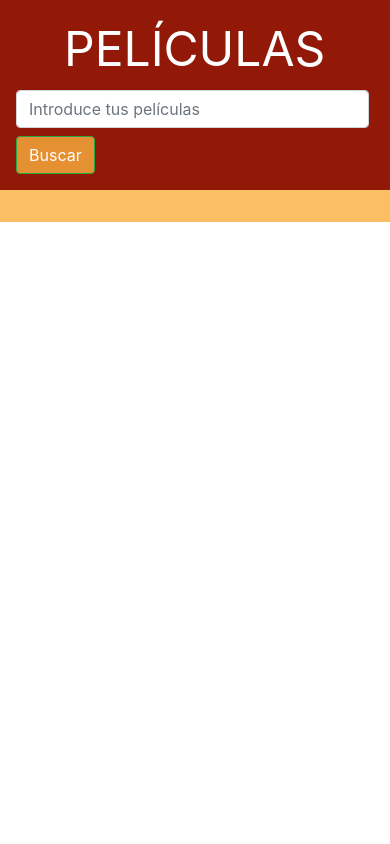
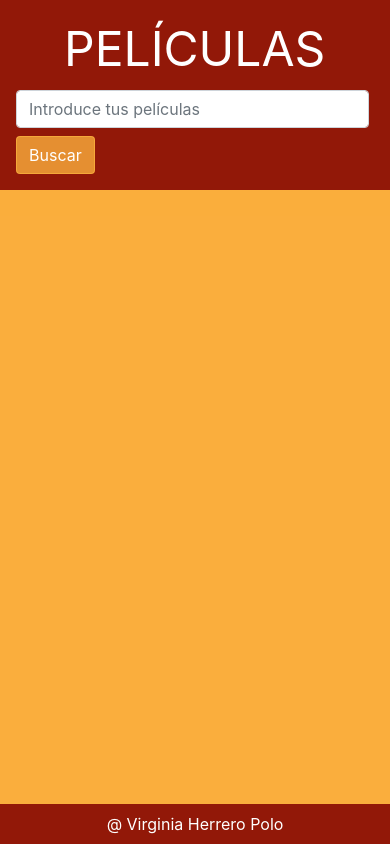
Before and after one commit to viki-geekshub/peliculas, a plain HTML site: page index.html in a window 390 px wide. Drawn offline with nearby package versions, Linux system fonts and the light colour scheme; no server answers.

Commit message:
Añadir responsive y últimos retoques

```diff
--- a/index.html
+++ b/index.html
@@ -25,6 +25,9 @@
     <main class="peliculas">
 
     </main>
+
+    <footer class="footer">@ Virginia Herrero Polo</footer>
+
 <script src="https://code.jquery.com/jquery-3.4.1.slim.min.js" integrity="sha384-J6qa4849blE2+poT4WnyKhv5vZF5SrPo0iEjwBvKU7imGFAV0wwj1yYfoRSJoZ+n" crossorigin="anonymous"></script>
 <script src="https://cdn.jsdelivr.net/npm/popper.js@1.16.0/dist/umd/popper.min.js" integrity="sha384-Q6E9RHvbIyZFJoft+2mJbHaEWldlvI9IOYy5n3zV9zzTtmI3UksdQRVvoxMfooAo" crossorigin="anonymous"></script>
 <script src="https://stackpath.bootstrapcdn.com/bootstrap/4.4.1/js/bootstrap.min.js" integrity="sha384-wfSDF2E50Y2D1uUdj0O3uMBJnjuUD4Ih7YwaYd1iqfktj0Uod8GCExl3Og8ifwB6" crossorigin="anonymous"></script>
--- a/index.js
+++ b/index.js
@@ -1,15 +1,15 @@
-const peliculasContainer=document.querySelector('main.peliculas');
+const peliculasContainer = document.querySelector('main.peliculas');
 
 fetch('https://api.themoviedb.org/3/movie/popular?api_key=cea68b520beecac6718820e4ac576c3a&language=es-ES&page=1')
-        .then(res=>res.json())
-        .then(res=>{
-            const peliculas =res.results;
-            peliculasContainer.innerHTML='';
-            const baseImgUrl= 'https://image.tmdb.org/t/p/w185';
-            peliculas.forEach(pelicula=>{
+    .then(res => res.json())
+    .then(res => {
+        const peliculas = res.results;
+        peliculasContainer.innerHTML = '';
+        const baseImgUrl = 'https://image.tmdb.org/t/p/w185';
+        peliculas.forEach(pelicula => {
             const imagen = pelicula.poster_path ? `
-                <img src="${baseImgUrl}${pelicula.poster_path}" alt="">`:''
-                peliculasContainer.innerHTML+=`
+                <img src="${baseImgUrl}${pelicula.poster_path}" alt="">` : '<h3 class="noimagen">No hay imagen disponible</h3>'
+            peliculasContainer.innerHTML += `
                 <div class="pelicula">
                 <h3 class="title">${pelicula.title}
                 </h3>
@@ -17,36 +17,40 @@ fetch('https://api.themoviedb.org/3/movie/popular?api_key=cea68b520beecac6718820
             </div>`
         })
     })
-        .catch(error => console.log(error)) // esto no haria falta, porque no tenemos error. Pero por buenas prácticas lo ponemos.
+    .catch(error => console.log(error)) // No hace falta pero lo pongo por buenas prácticas.
 
-document.querySelector('.form-inline').addEventListener('submit',event=>event.preventDefault())
+document.querySelector('.form-inline').addEventListener('submit', event => event.preventDefault())
 
 document.querySelector('.buscarForm')
-.addEventListener('submit',event=>{
+    .addEventListener('submit', event => {
+        if (event.target.buscarInput.value !== '') {
             event.preventDefault();
-        fetch('https://api.themoviedb.org/3/search/movie?api_key=cea68b520beecac6718820e4ac576c3a&language=es-ES&query='+event.target.buscarInput.value)
-        .then(res=>res.json())
-        .then(res=>{
-            const peliculas =res.results;
-            peliculasContainer.innerHTML='';
-            const baseImgUrl= 'https://image.tmdb.org/t/p/w185';
-            if(peliculas.length > 0){
-                peliculas.forEach(pelicula=>{
+            fetch('https://api.themoviedb.org/3/search/movie?api_key=cea68b520beecac6718820e4ac576c3a&language=es-ES&query=' + event.target.buscarInput.value)
+                .then(res => res.json())
+                .then(res => {
+                    const peliculas = res.results;
+                    peliculasContainer.innerHTML = '';
+                    const baseImgUrl = 'https://image.tmdb.org/t/p/w185';
+                    if (peliculas.length > 0) {
+                        peliculas.forEach(pelicula => {
                             const imagen = pelicula.poster_path ? `
-                    <img src="${baseImgUrl}${pelicula.poster_path}" alt="">`:'<h3 class="noimagen">No hay imagen disponible</h3>'
-                    peliculasContainer.innerHTML+=`
+                    <img src="${baseImgUrl}${pelicula.poster_path}" alt="">` : '<h3 class="noimagen">No hay imagen disponible</h3>'
+                            peliculasContainer.innerHTML += `
                     <div class="pelicula">
                     <h3 class="title">${pelicula.title}
                     </h3>
                     ${imagen}
                     </div>`
                         })
-            }else{
+                    } else {
                         peliculasContainer.innerHTML += `<div class="nothing"><h2>No hay coincidencias</h2> </div>`
                     }
 
                 })
+        }
     })
+
+// OTRA FORMA DE HACERLO - NO FUNCIONA EL BOTON
 
 // document.querySelector("#boton").addEventListener('submit', event => {
 //     event.preventDefault();
@@ -104,3 +108,4 @@ document.querySelector('.buscarForm')
 
 //         })
 //     }
+// })
--- a/style.css
+++ b/style.css
@@ -1,21 +1,33 @@
+body{
+    background-color: rgba(250, 174, 61);
+}
+
 .buscador{
     background-color: rgb(146, 24, 8) !important;
-    color: white !important;
+}
+header{
+    position: fixed;
+    top: 0;
+    width: 100%;
 }
 
 .navbar-brand {
-
     padding-left: 3rem;
     font-size: 3rem;
-
     color: white !important;
 }
 #boton{
     color: white;
     background-color: rgba(250, 174, 61, 0.8);
+    border: 1px solid rgba(250, 174, 61, 0.8);
+}
+
+#boton:hover{
+    background-color: rgba(26, 18, 6, 0.8);
 }
 
 main{
+    padding-top: ;
     background-color: rgba(250, 174, 61, 0.8);
     display: flex;
     flex-wrap: wrap;
@@ -24,13 +36,16 @@ main{
     display: flex;
     justify-content: center;
     flex-wrap: wrap;
-    padding: 1em 3em;
+    padding: 1em 1em;
+    margin-top: 6em;
+    margin-bottom: 4em;
 }
 .pelicula{
     margin: 0.5em;
     text-align: center;
     width: 15em;
 }
+
 h3{
     font-size: 1.3em;
     flex-wrap: wrap;
@@ -48,6 +63,47 @@ h3{
     padding-top: 40%;
     border: 1px transparent white;
     height: 13.5em;
+}
 
+.footer{
+    position: fixed;
+    bottom: 0;
+    width: 100%;
+    background-color: rgb(146, 24, 8);
+    color: white;
+    padding: 0.5em;
+    text-align: center;
+}
+
+@media (max-width: 622px) {
+     .peliculas{
+        margin-top: 8em;
+     }
 
 }
+
+@media (max-width: 575px) {
+    .peliculas{
+       margin-top: 11.5em;
+    }
+}
+
+/* @media (max-width: 247px) {
+    .pelicula{
+        width: 13em !important;
+     }
+} */
+
+@media (max-width: 340px) {
+    a.navbar-brand{
+       font-size: 2em;
+       margin: 0 auto;
+    }
+}
+
+@media (max-width: 247px) {
+    a.navbar-brand{
+       font-size: em;
+       padding: 0;
+    }
+}
```
Lines whose indentation alone changed are shown as unchanged.
